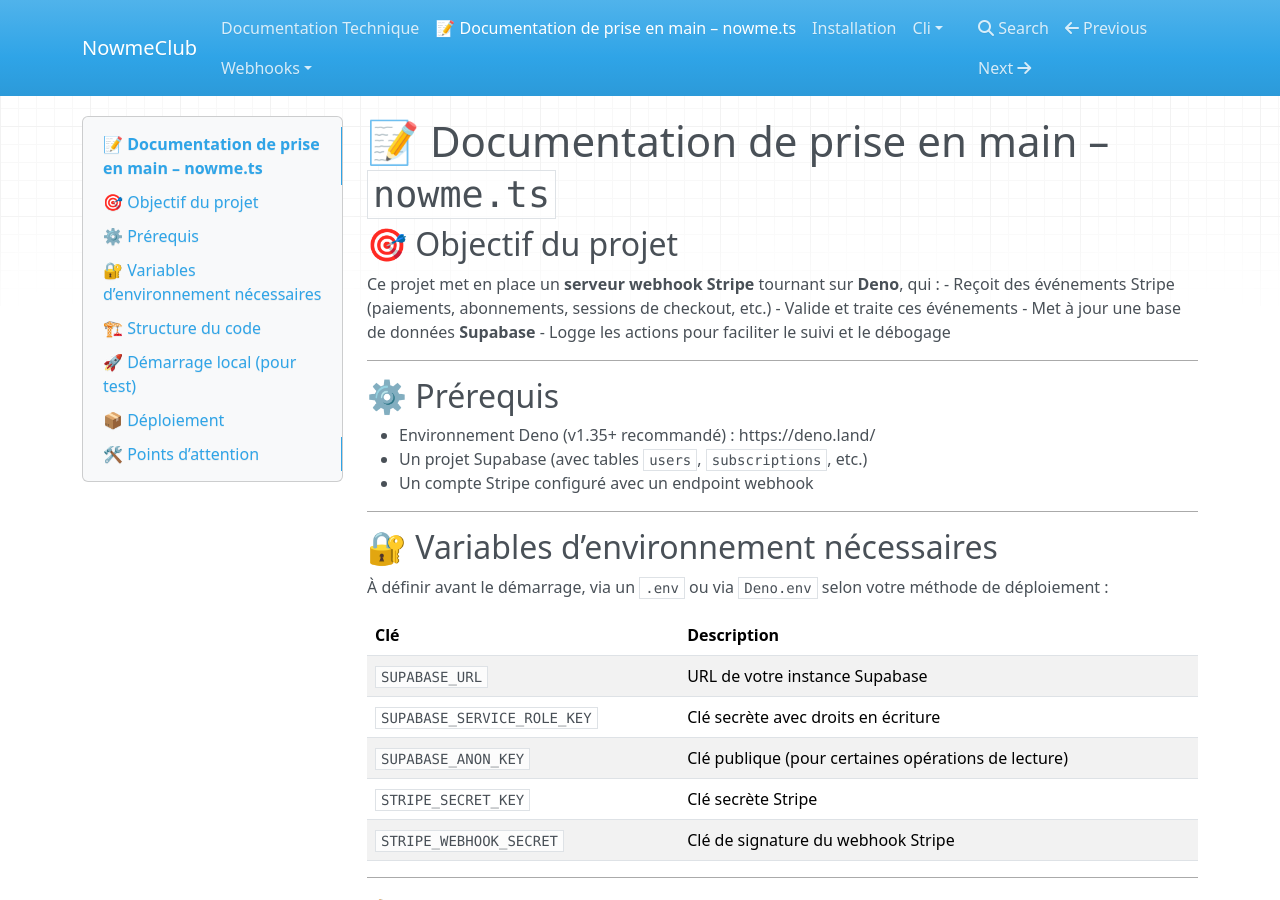
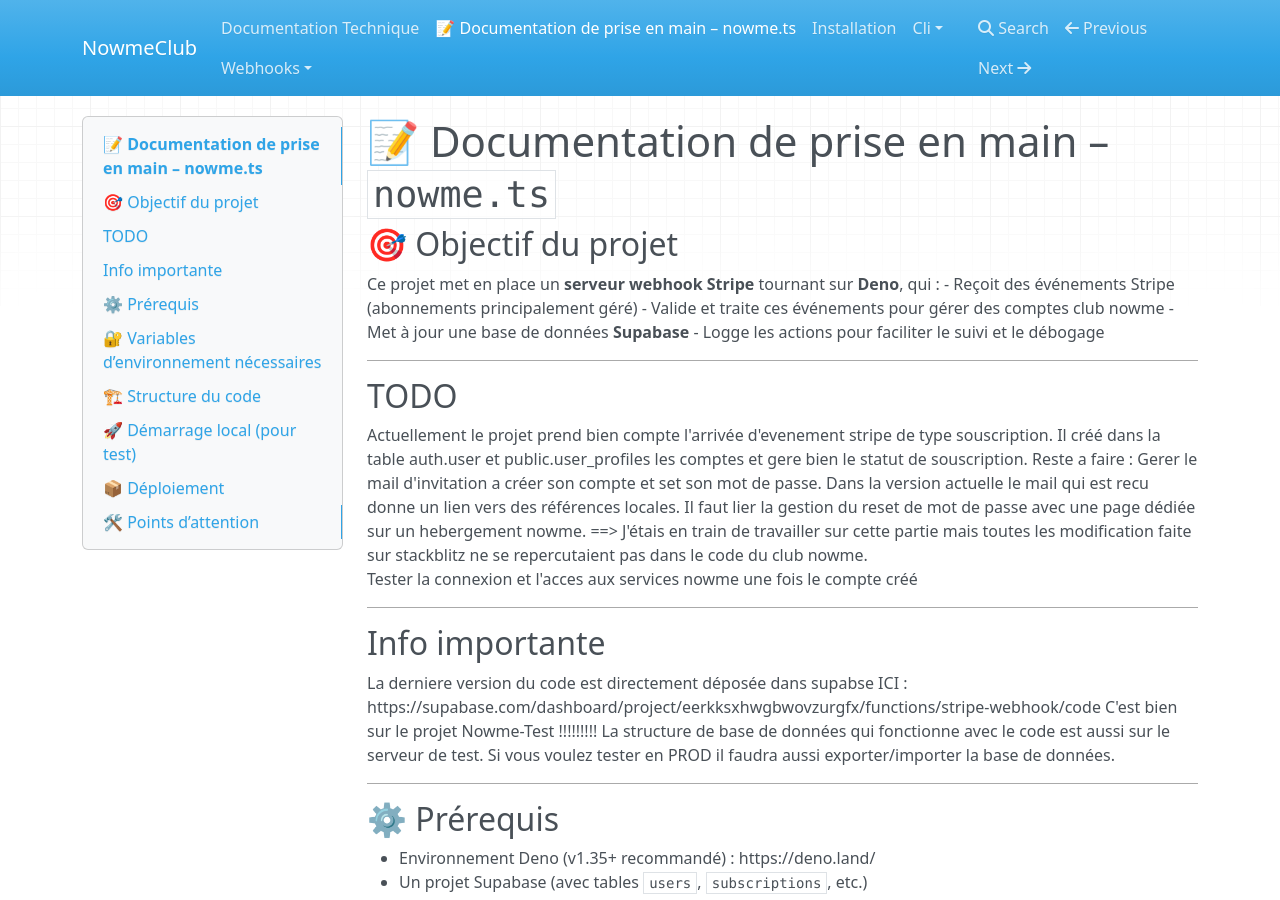
Before and after one commit to Nowme-rhodia/club-nowme, an MkDocs documentation site: the page built from docs/docs/README-nowme.md, in a window 1280 px wide and 900 px high. Built offline with MkDocs 1.6.1, drawn with Linux system fonts in a browser that asks for light colours; nearby versions of some CDN libraries.

Commit message:
Update README-nowme.md
Ajout d'information sur mon état d'avancement

```diff
--- a/docs/docs/README-nowme.md
+++ b/docs/docs/README-nowme.md
@@ -4,12 +4,32 @@
 ## 🎯 Objectif du projet
 
 Ce projet met en place un **serveur webhook Stripe** tournant sur **Deno**, qui :
-- Reçoit des événements Stripe (paiements, abonnements, sessions de checkout, etc.)
-- Valide et traite ces événements
+- Reçoit des événements Stripe (abonnements principalement géré)
+- Valide et traite ces événements pour gérer des comptes club nowme
 - Met à jour une base de données **Supabase**
 - Logge les actions pour faciliter le suivi et le débogage
 
 ---
+
+
+##  TODO
+
+Actuellement le projet prend bien compte l'arrivée d'evenement stripe de type souscription.
+Il créé dans la table auth.user et public.user_profiles les comptes et gere bien le statut de souscription.
+Reste a faire :
+  Gerer le mail d'invitation a créer son compte et set son mot de passe. Dans la version actuelle le mail qui est recu donne un lien vers des références locales. Il faut lier la gestion du reset de mot de passe avec une  page dédiée sur un hebergement nowme. ==> J'étais en train de travailler sur cette partie mais toutes les modification faite sur stackblitz ne se repercutaient pas dans le code du club nowme.
+  Tester la connexion et l'acces aux services nowme  une fois le compte créé
+
+---
+
+##  Info importante
+
+La derniere version du code est directement déposée dans supabse ICI : https://supabase.com/dashboard/project/eerkksxhwgbwovzurgfx/functions/stripe-webhook/code
+C'est bien sur le projet Nowme-Test
+!!!!!!!!! La structure de base de données qui fonctionne avec le code est aussi sur le serveur de test. Si vous voulez tester en PROD il faudra aussi exporter/importer la base de données.
+
+---
+
 
 ## ⚙️ Prérequis
 
```
